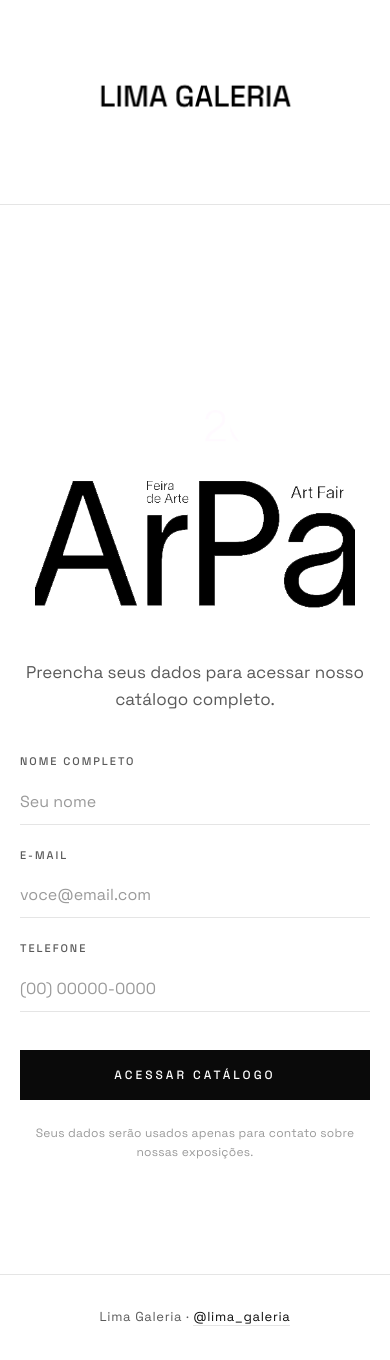
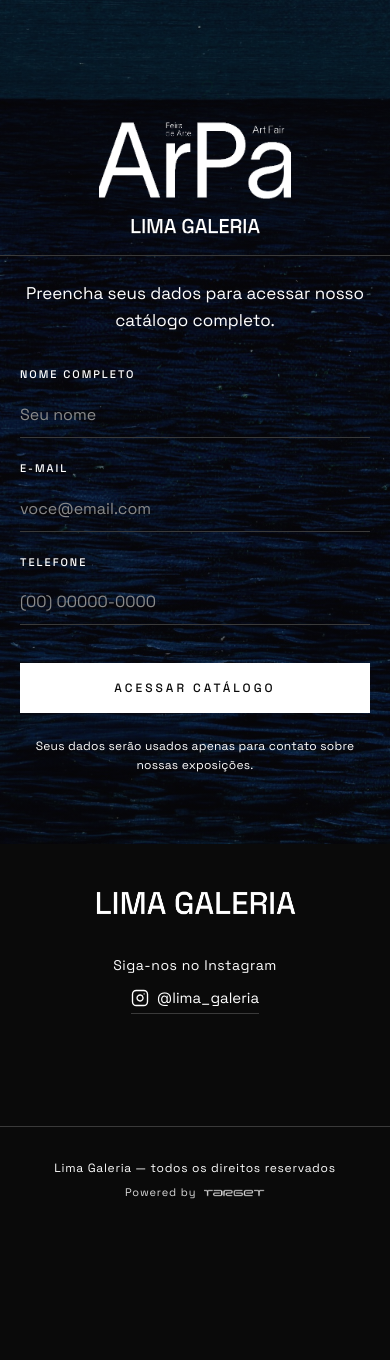
Before and after one commit to joaohlimaaa-del/limagaleriaarpa2026, a plain HTML site: page index.html in a window 390 px wide. After the commit the page ends 1234 px from the top, so only its background shows below. Drawn offline with Linux system fonts and the light colour scheme.

Commit message:
Add files via upload
Refinamento visual: background, paleta dark, logos

```diff
--- a/index.html
+++ b/index.html
@@ -12,13 +12,15 @@
 
   <style>
     :root {
-      --black: #0a0a0a;
-      --gray-900: #1a1a1a;
-      --gray-600: #5a5a5a;
-      --gray-400: #9a9a9a;
-      --gray-200: #e5e5e5;
-      --gray-100: #f5f5f3;
-      --white: #ffffff;
+      --bg: #0a0a0a;
+      --fg: #ffffff;
+      --muted: #ffffff;
+      --subtle: #ffffff;
+      --line: #3a3a3a;
+      --placeholder: #8a8a8a;
+      --error-bg: #2a0f0f;
+      --error-fg: #fca5a5;
+      --error-border: #dc2626;
     }
 
     * { box-sizing: border-box; margin: 0; padding: 0; font-family: 'Space Grotesk', sans-serif; }
@@ -28,49 +30,81 @@
     body {
       font-family: 'Space Grotesk', -apple-system, BlinkMacSystemFont, sans-serif;
       font-weight: 400;
-      color: var(--black);
-      background: var(--white);
+      color: var(--fg);
+      background-color: var(--bg);
       line-height: 1.6;
       -webkit-font-smoothing: antialiased;
       -moz-osx-font-smoothing: grayscale;
+      position: relative;
+      min-height: 100vh;
+    }
+
+    body::before {
+      content: '';
+      position: fixed;
+      inset: 0;
+      z-index: -1;
+      background-image:
+        linear-gradient(rgba(10, 10, 10, 0.55), rgba(10, 10, 10, 0.55)),
+        url('assets/background.jpg');
+      background-size: cover;
+      background-position: center;
+      background-repeat: no-repeat;
+      pointer-events: none;
     }
 
     /* ===== Header ===== */
     header {
-      padding: 28px 24px;
-      border-bottom: 1px solid var(--gray-200);
+      padding: 0 24px;
+      border-bottom: 1px solid var(--line);
       text-align: center;
     }
 
     .brand-logo {
-      display: inline-block;
-      height: 220px;
+      display: block;
+      height: 380px;
       width: auto;
-      max-width: 900px;
+      max-width: 640px;
+      margin: -40px auto 0;
       object-fit: contain;
+      filter: invert(1);
+      mix-blend-mode: screen;
+    }
+
+    .header-galeria-logo {
+      display: block;
+      height: 150px;
+      width: auto;
+      max-width: 560px;
+      margin: -60px auto -30px;
+      object-fit: contain;
+      filter: invert(1);
+      mix-blend-mode: screen;
     }
 
     /* ===== Main / hero ===== */
     main {
       max-width: 560px;
       margin: 0 auto;
-      padding: 72px 24px 40px;
+      padding: 40px 24px 40px;
       text-align: center;
     }
 
-    .exhibition-logo {
+    .signature-logo {
       display: block;
-      max-width: 440px;
+      max-width: 360px;
       width: 100%;
       height: auto;
-      margin: -20px auto 24px;
+      margin: 72px auto 0;
+      filter: invert(1);
+      mix-blend-mode: screen;
     }
 
     .lead {
       font-size: 17px;
-      color: var(--gray-600);
+      color: var(--muted);
       max-width: 460px;
-      margin: 0 auto 56px;
+      margin: 0 auto 40px;
       font-weight: 400;
     }
 
@@ -89,7 +123,7 @@
       font-weight: 500;
       letter-spacing: 0.18em;
       text-transform: uppercase;
-      color: var(--gray-600);
+      color: var(--muted);
       margin-bottom: 8px;
     }
 
@@ -97,26 +131,26 @@
       width: 100%;
       padding: 12px 0;
       border: none;
-      border-bottom: 1px solid var(--gray-200);
+      border-bottom: 1px solid var(--line);
       background: transparent;
       font-size: 16px;
       font-weight: 400;
-      color: var(--black);
+      color: var(--fg);
       outline: none;
       transition: border-color 0.2s ease;
     }
 
-    input:focus { border-bottom-color: var(--black); }
-    input::placeholder { color: var(--gray-400); font-weight: 400; }
+    input:focus { border-bottom-color: var(--fg); }
+    input::placeholder { color: var(--placeholder); font-weight: 400; }
 
     .btn {
       display: inline-block;
       width: 100%;
       padding: 16px 32px;
       margin-top: 16px;
-      background: var(--black);
-      color: var(--white);
-      border: 1px solid var(--black);
+      background: var(--fg);
+      color: var(--bg);
+      border: 1px solid var(--fg);
       font-size: 12px;
       font-weight: 500;
       letter-spacing: 0.25em;
@@ -126,8 +160,8 @@
     }
 
     .btn:hover:not(:disabled) {
-      background: var(--white);
-      color: var(--black);
+      background: transparent;
+      color: var(--fg);
     }
 
     .btn:disabled {
@@ -139,9 +173,9 @@
       display: none;
       margin-top: 16px;
       padding: 12px;
-      background: #fef2f2;
-      border-left: 2px solid #dc2626;
-      color: #991b1b;
+      background: var(--error-bg);
+      border-left: 2px solid var(--error-border);
+      color: var(--error-fg);
       font-size: 14px;
     }
     .error-msg.show { display: block; }
@@ -150,7 +184,7 @@
       margin-top: 24px;
       text-align: center;
       font-size: 12px;
-      color: var(--gray-400);
+      color: var(--subtle);
       letter-spacing: 0.02em;
     }
 
@@ -171,19 +205,14 @@
       font-weight: 500;
       letter-spacing: 0.3em;
       text-transform: uppercase;
-      color: var(--gray-600);
+      color: var(--muted);
       margin-bottom: 24px;
       text-align: center;
     }
 
-    .exhibition-logo--small {
-      max-width: 300px;
-      margin: -10px auto 8px;
-    }
-
     .catalog p {
       text-align: center;
-      color: var(--gray-600);
+      color: var(--muted);
       margin-bottom: 40px;
       max-width: 420px;
       margin-left: auto;
@@ -193,57 +222,107 @@
     .fallback-note {
       text-align: center;
       font-size: 13px;
-      color: var(--gray-400);
+      color: var(--subtle);
       margin-top: 8px;
     }
     .fallback-note a {
-      color: var(--gray-600);
+      color: var(--muted);
       text-decoration: underline;
       text-underline-offset: 3px;
     }
-    .fallback-note a:hover { color: var(--black); }
+    .fallback-note a:hover { color: var(--fg); }
 
     /* ===== Footer ===== */
+    .follow-cta {
+      text-align: center;
+      margin-top: -24px;
+      margin-bottom: 10px;
+      font-size: 14px;
+      letter-spacing: 0.04em;
+      color: var(--fg);
+    }
+    .follow-handle {
+      text-align: center;
+      font-size: 15px;
+    }
+    .follow-handle a {
+      color: var(--fg);
+      text-decoration: none;
+      display: inline-flex;
+      align-items: center;
+      gap: 8px;
+      border-bottom: 1px solid var(--line);
+      padding-bottom: 3px;
+      transition: border-color 0.2s ease;
+    }
+    .follow-handle a:hover { border-bottom-color: var(--fg); }
+
+    .ig-icon {
+      width: 18px;
+      height: 18px;
+      display: inline-block;
+      flex-shrink: 0;
+    }
+
     footer {
       margin-top: 80px;
-      padding: 32px 24px;
-      border-top: 1px solid var(--gray-200);
+      padding: 32px 32px;
+      border-top: 1px solid var(--line);
       text-align: center;
-      color: var(--gray-600);
-      font-size: 13px;
-      letter-spacing: 0.05em;
+      color: var(--fg);
+      font-size: 12px;
+      letter-spacing: 0.06em;
     }
 
-    footer a {
-      color: var(--black);
-      text-decoration: none;
-      border-bottom: 1px solid var(--gray-200);
-      transition: border-color 0.2s ease;
+    footer p { margin-bottom: 6px; }
+    footer p:last-child { margin-bottom: 0; }
+
+    .powered-by {
+      font-size: 11px;
+      letter-spacing: 0.08em;
+      opacity: 0.85;
+      display: flex;
+      align-items: center;
+      justify-content: center;
+      gap: 8px;
     }
-    footer a:hover { border-bottom-color: var(--black); }
+    .powered-by a {
+      display: inline-flex;
+      align-items: center;
+      line-height: 0;
+      transition: opacity 0.2s ease;
+    }
+    .powered-by a:hover { opacity: 0.7; }
+
+    .target-logo {
+      height: 14px;
+      width: auto;
+      display: block;
+    }
 
     /* ===== Wider main when catalog visible ===== */
     main.expanded { max-width: 960px; }
 
     @media (max-width: 600px) {
-      main { padding: 48px 20px 32px; }
-      .exhibition-logo { max-width: 320px; margin: -10px auto 16px; }
-      .lead { margin-bottom: 40px; }
-      .brand-logo { height: 140px; }
+      main { padding: 24px 20px 32px; }
+      .lead { margin-bottom: 32px; }
+      .brand-logo { height: 240px; margin-top: -20px; }
+      .header-galeria-logo { height: 95px; margin: -40px auto -20px; }
+      .signature-logo { max-width: 260px; margin-top: 56px; }
     }
   </style>
 </head>
 <body>
 
   <header>
-    <img src="assets/lima-galeria.png" alt="Lima Galeria" class="brand-logo" />
+    <img src="assets/arpa.png" alt="ArPa · Feira de Arte" class="brand-logo" />
+    <img src="assets/lima-galeria.png" alt="Lima Galeria" class="header-galeria-logo" />
   </header>
 
   <main id="main">
 
     <!-- ===== FORM STATE ===== -->
     <section id="form-section">
-      <img src="assets/arpa.png" alt="ArPa · Feira de Arte" class="exhibition-logo" />
       <p class="lead">Preencha seus dados para acessar nosso catálogo completo.</p>
 
       <form id="lead-form" novalidate>
@@ -273,7 +352,6 @@
     <!-- ===== CATALOG STATE (hidden initially) ===== -->
     <section class="catalog" id="catalog-section">
       <div class="success-eyebrow">Obrigado · Acesso liberado</div>
-      <img src="assets/arpa.png" alt="ArPa · Feira de Arte" class="exhibition-logo exhibition-logo--small" />
       <p>O catálogo foi aberto em uma nova aba. Boa visita.</p>
 
       <p class="fallback-note">
@@ -285,10 +363,30 @@
       </p>
     </section>
 
+    <img src="assets/lima-galeria.png" alt="Lima Galeria" class="signature-logo" />
+
+    <p class="follow-cta">Siga-nos no Instagram</p>
+    <p class="follow-handle">
+      <a href="https://www.instagram.com/lima_galeria" target="_blank" rel="noopener" aria-label="Instagram da Lima Galeria">
+        <svg class="ig-icon" xmlns="http://www.w3.org/2000/svg" viewBox="0 0 24 24" fill="none" stroke="currentColor" stroke-width="1.8" stroke-linecap="round" stroke-linejoin="round" aria-hidden="true">
+          <rect x="2" y="2" width="20" height="20" rx="5" ry="5"/>
+          <path d="M16 11.37A4 4 0 1 1 12.63 8 4 4 0 0 1 16 11.37z"/>
+          <line x1="17.5" y1="6.5" x2="17.51" y2="6.5"/>
+        </svg>
+        <span>@lima_galeria</span>
+      </a>
+    </p>
+
   </main>
 
   <footer>
-    <p>Lima Galeria · <a href="https://www.instagram.com/lima_galeria" target="_blank" rel="noopener">@lima_galeria</a></p>
+    <p>Lima Galeria — todos os direitos reservados</p>
+    <p class="powered-by">
+      <span>Powered by</span>
+      <a href="https://www.instagram.com/target_midia" target="_blank" rel="noopener" aria-label="Target">
+        <img src="assets/target-logo.png" alt="Target" class="target-logo" />
+      </a>
+    </p>
   </footer>
 
   <script>
```
Also changed, not shown: assets/background.jpg (added), assets/target-logo.png (added).
